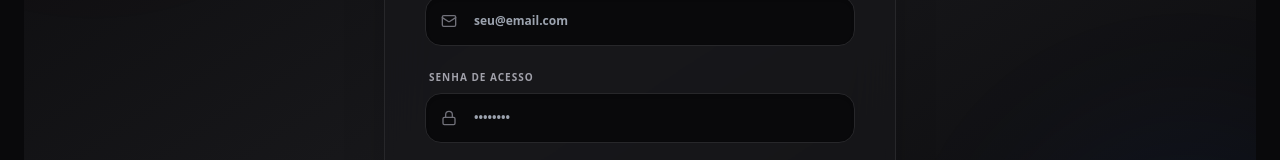
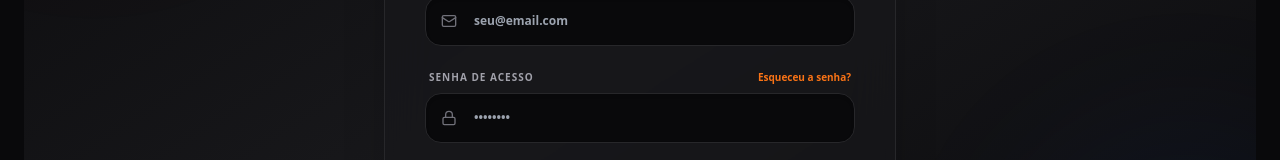
Before and after one commit to pinheirogean16-sys/Pinheiromecanica, a Next.js app: page /login in a window 1280 px wide. Shown: the part 408-568 px from the top of the page. Built offline with nearby package versions, Linux system fonts and the light colour scheme; no server answers.

Commit message:
Add password recovery link to AuthPage
Added a password recovery link to the login page.

```diff
--- a/app/login/page.tsx
+++ b/app/login/page.tsx
@@ -6,6 +6,7 @@ import {
   Lock, Mail, Building, CreditCard, ChevronRight, KeyRound,
   User, ArrowRight, ArrowLeft, CheckCircle2, Loader2
 } from 'lucide-react';
+import Link from 'next/link';
 import { toast } from 'sonner';
 import { BRANDING } from '@/lib/branding';
 
@@ -160,6 +161,10 @@ export default function AuthPage() {
             <div className="space-y-2">
               <div className="flex justify-between items-center px-1">
                 <label className="text-[10px] font-black uppercase tracking-widest text-zinc-400">Senha de Acesso</label>
+                {/* 👇 LINK DE RECUPERAÇÃO DE SENHA ADICIONADO AQUI */}
+                <Link href="/recuperar-senha" className="text-[10px] font-bold text-orange-500 hover:underline">
+                  Esqueceu a senha?
+                </Link>
               </div>
               <div className="relative">
                 <Lock className="absolute left-4 top-1/2 -translate-y-1/2 w-4 h-4 text-zinc-500" />
```
